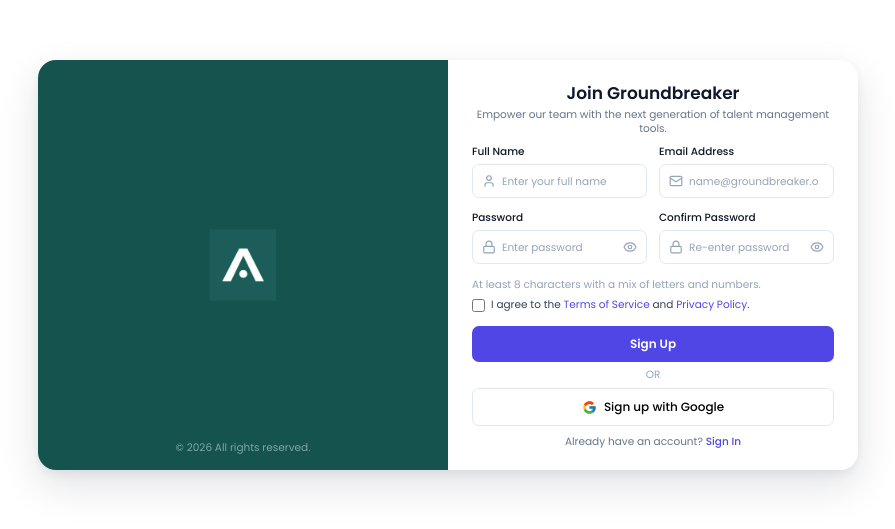
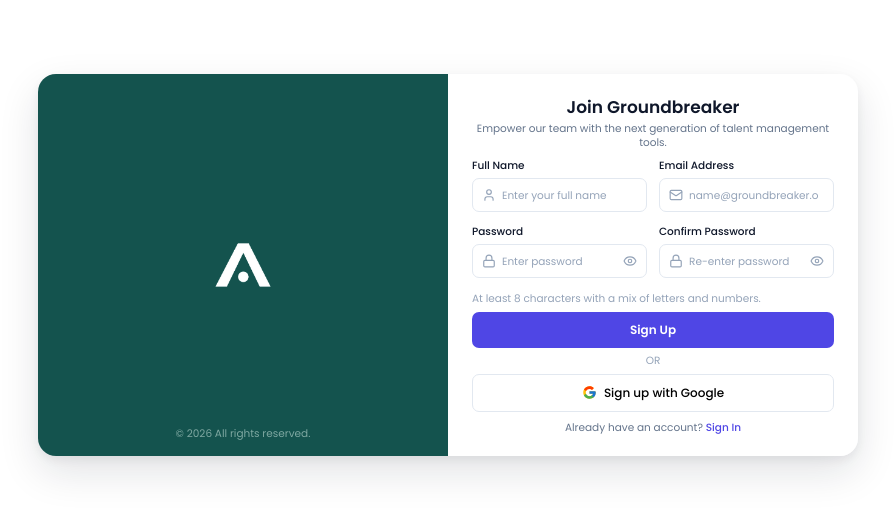
Before and after one commit to GBTStudios/KPI-Dashboard, a React (Vite) app in the folder Frontend/: page /signup in a window 1280 px wide. Shown: the part 135-664 px from the top of the page, without its empty margins (192-1087 px from the left). Built offline with nearby package versions, Linux system fonts and the light colour scheme; no server answers.

Commit message:
Remove the terms and conditions checkbox from signup and add the proper GBT logo to the onboarding screens

```diff
--- a/Frontend/src/pages/SignUp.tsx
+++ b/Frontend/src/pages/SignUp.tsx
@@ -222,20 +222,6 @@
                 At least 8 characters with a mix of letters and numbers.
               </span>
 
-              <div className="form-checkbox">
-                <input
-                  id="agree"
-                  type="checkbox"
-                  checked={agreed}
-                  onChange={(e) => handleChange("agreed", e.target.checked)}
-                  onBlur={() => handleBlur("agreed")}
-                />
-                <label htmlFor="agree">
-                  I agree to the <a href="/terms">Terms of Service</a> and{" "}
-                  <a href="/privacy">Privacy Policy</a>.
-                </label>
-              </div>
-              {errors.agreed && <span className="field-error checkbox-error">{errors.agreed}</span>}
 
               {submitError && <p className="form-error">{submitError}</p>}
 
```
Also changed, not shown: Frontend/src/assets/logo.png.
